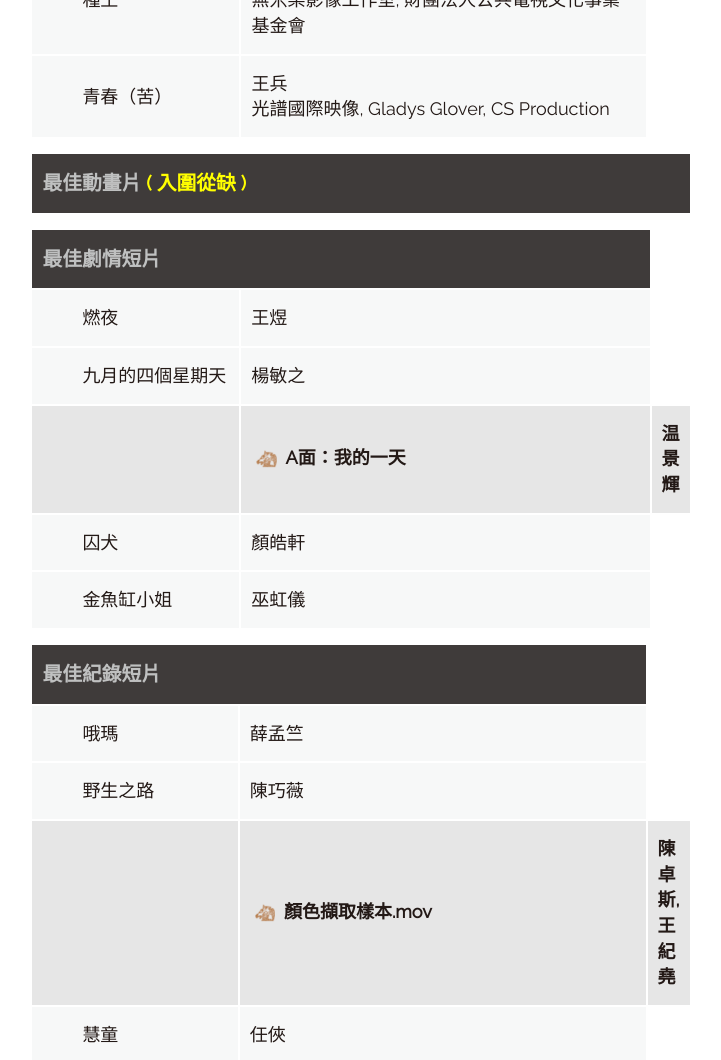
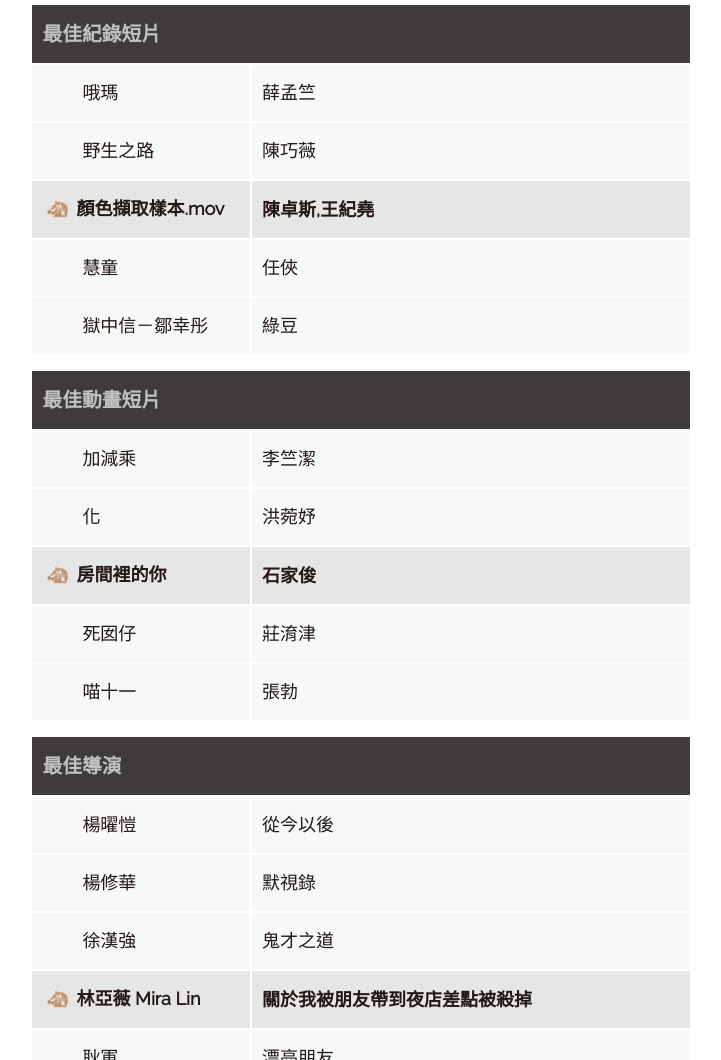
Before and after one commit to FatDangg/goldenhorse, a plain HTML site: page index.html in a window 1280 px wide. Shown: the part 1740-2800 px from the top of the page, without its empty margins (279-1000 px from the left). Drawn offline with Linux system fonts and the light colour scheme; a script that the page names is missing.

Commit message:
Update index.html

```diff
--- a/index.html
+++ b/index.html
@@ -703,25 +703,25 @@ a:hover.text-person-article { 	color: #B37642 !important;
 				</colgroup><tbody><tr><th colspan="2">最佳劇情片 </th></tr>  <tr class="">  <td><a href="https://www.goldenhorse.org.tw/film/about/archive/detail/3895"><div>從今以後</div></a></td>  <td>先響電影有限公司, Mise en Scene Film Production Ltd.</td>  </tr>  <tr class="">  <td><a href="https://www.goldenhorse.org.tw/film/about/archive/detail/3853"><div>默視錄</div></a></td>  <td>亞鋼電影公司, 飛望影像有限公司, Films de Force Majeure, Cinema Inutile</td>  </tr>  <tr class="">  <td><a href="https://www.goldenhorse.org.tw/film/about/archive/detail/3899"><div>鬼才之道</div></a></td>  <td>牽猴子股份有限公司, 索尼影業國際製片, 影一製作所股份有限公司, 大慕可可股份有限公司, 有戲娛樂股份有限公司, 奇幻娛樂國際股份有限公司, 一種態度電影股份有限公司</td>  </tr>  <tr class="mark">  <td><img src="horse.png" style="height: 1.5em; vertical-align: middle; margin-right: 0.2em;"><a href="https://www.goldenhorse.org.tw/film/about/archive/detail/4019"><span>一部未完成的電影</span></a></td>  <td>Yingfilms Pte. Ltd., Essential Films</td>  </tr>  <tr class="">  <td><a href="https://www.goldenhorse.org.tw/film/about/archive/detail/4018"><div>漂亮朋友</div></a></td>  <td>Blackfin Production</td>  </tr></tbody></table><table class="table special award"><colgroup>
 					<col class="col-xs-4">
 					<col class="col-xs-8">
-				</colgroup><tbody><tr><th colspan="2">最佳紀錄片 </th></tr>  <tr class="mark">  <td><td><img src="horse.png" style="height: 1.5em; vertical-align: middle; margin-right: 0.2em;"><a href="https://www.goldenhorse.org.tw/film/about/archive/detail/4017"><span>由島至島</span></a></td>  <td>廖克發<br>蜂鳥影像有限公司, 財團法人公共電視文化事業基金會</td>  </tr>  <tr class="">  <td><a href="https://www.goldenhorse.org.tw/film/about/archive/detail/4023"><div>雪水消融的季節</div></a></td>  <td>羅苡珊<br>希望影視行銷股份有限公司</td>  </tr>  <tr class="">  <td><a href="https://www.goldenhorse.org.tw/film/about/archive/detail/4025"><div>曦曦</div></a></td>  <td>吳璠<br>宇宙子媒體藝術有限公司</td>  </tr>  <tr class="">  <td><a href="https://www.goldenhorse.org.tw/film/about/archive/detail/4021"><div>種土</div></a></td>  <td>顏蘭權<br>無米樂影像工作室, 財團法人公共電視文化事業基金會</td>  </tr>  <tr class="">  <td><a href="https://www.goldenhorse.org.tw/film/about/archive/detail/4016"><div>青春（苦）</div></a></td>  <td>王兵<br>光譜國際映像, Gladys Glover, CS Production</td>  </tr></tbody></table><table class="table special award"><colgroup>
+				</colgroup><tbody><tr><th colspan="2">最佳紀錄片 </th></tr>  <tr class="mark">  <td><img src="horse.png" style="height: 1.5em; vertical-align: middle; margin-right: 0.2em;"><a href="https://www.goldenhorse.org.tw/film/about/archive/detail/4017"><span>由島至島</span></a></td>  <td>廖克發<br>蜂鳥影像有限公司, 財團法人公共電視文化事業基金會</td>  </tr>  <tr class="">  <td><a href="https://www.goldenhorse.org.tw/film/about/archive/detail/4023"><div>雪水消融的季節</div></a></td>  <td>羅苡珊<br>希望影視行銷股份有限公司</td>  </tr>  <tr class="">  <td><a href="https://www.goldenhorse.org.tw/film/about/archive/detail/4025"><div>曦曦</div></a></td>  <td>吳璠<br>宇宙子媒體藝術有限公司</td>  </tr>  <tr class="">  <td><a href="https://www.goldenhorse.org.tw/film/about/archive/detail/4021"><div>種土</div></a></td>  <td>顏蘭權<br>無米樂影像工作室, 財團法人公共電視文化事業基金會</td>  </tr>  <tr class="">  <td><a href="https://www.goldenhorse.org.tw/film/about/archive/detail/4016"><div>青春（苦）</div></a></td>  <td>王兵<br>光譜國際映像, Gladys Glover, CS Production</td>  </tr></tbody></table><table class="table special award"><colgroup>
 					<col class="col-xs-4">
 					<col class="col-xs-8">
 				</colgroup><tbody><tr><th colspan="2">最佳動畫片  <span class="text-spot-light">( 入圍從缺 )</span></th></tr></tbody></table><table class="table special award"><colgroup>
 					<col class="col-xs-4">
 					<col class="col-xs-8">
-				</colgroup><tbody><tr><th colspan="2">最佳劇情短片 </th></tr>  <tr class="">  <td><a href="https://www.goldenhorse.org.tw/film/about/archive/detail/3901"><div>燃夜</div></a></td>  <td>王煜<br></td>  </tr>  <tr class="">  <td><a href="https://www.goldenhorse.org.tw/film/about/archive/detail/3892"><div>九月的四個星期天</div></a></td>  <td>楊敏之<br></td>  </tr>  <tr class="mark">  <td><td><img src="horse.png" style="height: 1.5em; vertical-align: middle; margin-right: 0.2em;"><a href="https://www.goldenhorse.org.tw/film/about/archive/detail/3887"><span>A面：我的一天</span></a></td>  <td>温景輝<br></td>  </tr>  <tr class="">  <td><a href="https://www.goldenhorse.org.tw/film/about/archive/detail/3904"><div>囚犬</div></a></td>  <td>顏皓軒<br></td>  </tr>  <tr class="">  <td><a href="https://www.goldenhorse.org.tw/film/about/archive/detail/3898"><div>金魚缸小姐</div></a></td>  <td>巫虹儀<br></td>  </tr></tbody></table><table class="table special award"><colgroup>
+				</colgroup><tbody><tr><th colspan="2">最佳劇情短片 </th></tr>  <tr class="">  <td><a href="https://www.goldenhorse.org.tw/film/about/archive/detail/3901"><div>燃夜</div></a></td>  <td>王煜<br></td>  </tr>  <tr class="">  <td><a href="https://www.goldenhorse.org.tw/film/about/archive/detail/3892"><div>九月的四個星期天</div></a></td>  <td>楊敏之<br></td>  </tr>  <tr class="mark">  <td><img src="horse.png" style="height: 1.5em; vertical-align: middle; margin-right: 0.2em;"><a href="https://www.goldenhorse.org.tw/film/about/archive/detail/3887"><span>A面：我的一天</span></a></td>  <td>温景輝<br></td>  </tr>  <tr class="">  <td><a href="https://www.goldenhorse.org.tw/film/about/archive/detail/3904"><div>囚犬</div></a></td>  <td>顏皓軒<br></td>  </tr>  <tr class="">  <td><a href="https://www.goldenhorse.org.tw/film/about/archive/detail/3898"><div>金魚缸小姐</div></a></td>  <td>巫虹儀<br></td>  </tr></tbody></table><table class="table special award"><colgroup>
 					<col class="col-xs-4">
 					<col class="col-xs-8">
-				</colgroup><tbody><tr><th colspan="2">最佳紀錄短片 </th></tr>  <tr class="">  <td><a href="https://www.goldenhorse.org.tw/film/about/archive/detail/3922"><div>哦瑪</div></a></td>  <td>薛孟竺<br></td>  </tr>  <tr class="">  <td><a href="https://www.goldenhorse.org.tw/film/about/archive/detail/3909"><div>野生之路</div></a></td>  <td>陳巧薇<br></td>  </tr>  <tr class="mark">  <td><td><img src="horse.png" style="height: 1.5em; vertical-align: middle; margin-right: 0.2em;"><a href="https://www.goldenhorse.org.tw/film/about/archive/detail/3915"><span>顏色擷取樣本.mov</span></a></td>  <td>陳卓斯,王紀堯<br></td>  </tr>  <tr class="">  <td><a href="https://www.goldenhorse.org.tw/film/about/archive/detail/3925"><div>慧童</div></a></td>  <td>任俠<br></td>  </tr>  <tr class="">  <td><a href="https://www.goldenhorse.org.tw/film/about/archive/detail/3918"><div>獄中信－鄒幸彤</div></a></td>  <td>綠豆<br></td>  </tr></tbody></table><table class="table special award"><colgroup>
+				</colgroup><tbody><tr><th colspan="2">最佳紀錄短片 </th></tr>  <tr class="">  <td><a href="https://www.goldenhorse.org.tw/film/about/archive/detail/3922"><div>哦瑪</div></a></td>  <td>薛孟竺<br></td>  </tr>  <tr class="">  <td><a href="https://www.goldenhorse.org.tw/film/about/archive/detail/3909"><div>野生之路</div></a></td>  <td>陳巧薇<br></td>  </tr>  <tr class="mark">  <td><img src="horse.png" style="height: 1.5em; vertical-align: middle; margin-right: 0.2em;"><a href="https://www.goldenhorse.org.tw/film/about/archive/detail/3915"><span>顏色擷取樣本.mov</span></a></td>  <td>陳卓斯,王紀堯<br></td>  </tr>  <tr class="">  <td><a href="https://www.goldenhorse.org.tw/film/about/archive/detail/3925"><div>慧童</div></a></td>  <td>任俠<br></td>  </tr>  <tr class="">  <td><a href="https://www.goldenhorse.org.tw/film/about/archive/detail/3918"><div>獄中信－鄒幸彤</div></a></td>  <td>綠豆<br></td>  </tr></tbody></table><table class="table special award"><colgroup>
 					<col class="col-xs-4">
 					<col class="col-xs-8">
-				</colgroup><tbody><tr><th colspan="2">最佳動畫短片 </th></tr>  <tr class="">  <td><a href="https://www.goldenhorse.org.tw/film/about/archive/detail/3932"><div>加減乘</div></a></td>  <td>李竺潔<br></td>  </tr>  <tr class="">  <td><a href="https://www.goldenhorse.org.tw/film/about/archive/detail/3936"><div>化</div></a></td>  <td>洪菀妤<br></td>  </tr>  <tr class="mark">  <td><td><img src="horse.png" style="height: 1.5em; vertical-align: middle; margin-right: 0.2em;"><a href="https://www.goldenhorse.org.tw/film/about/archive/detail/3938"><span>房間裡的你</span></a></td>  <td>石家俊<br></td>  </tr>  <tr class="">  <td><a href="https://www.goldenhorse.org.tw/film/about/archive/detail/3941"><div>死囡仔</div></a></td>  <td>莊淯津<br></td>  </tr>  <tr class="">  <td><a href="https://www.goldenhorse.org.tw/film/about/archive/detail/3929"><div>喵十一</div></a></td>  <td>張勃<br></td>  </tr></tbody></table><table class="table special award"><colgroup>
+				</colgroup><tbody><tr><th colspan="2">最佳動畫短片 </th></tr>  <tr class="">  <td><a href="https://www.goldenhorse.org.tw/film/about/archive/detail/3932"><div>加減乘</div></a></td>  <td>李竺潔<br></td>  </tr>  <tr class="">  <td><a href="https://www.goldenhorse.org.tw/film/about/archive/detail/3936"><div>化</div></a></td>  <td>洪菀妤<br></td>  </tr>  <tr class="mark">  <td><img src="horse.png" style="height: 1.5em; vertical-align: middle; margin-right: 0.2em;"><a href="https://www.goldenhorse.org.tw/film/about/archive/detail/3938"><span>房間裡的你</span></a></td>  <td>石家俊<br></td>  </tr>  <tr class="">  <td><a href="https://www.goldenhorse.org.tw/film/about/archive/detail/3941"><div>死囡仔</div></a></td>  <td>莊淯津<br></td>  </tr>  <tr class="">  <td><a href="https://www.goldenhorse.org.tw/film/about/archive/detail/3929"><div>喵十一</div></a></td>  <td>張勃<br></td>  </tr></tbody></table><table class="table special award"><colgroup>
 					<col class="col-xs-4">
 					<col class="col-xs-8">
 				</colgroup><tbody><tr><th colspan="2">最佳導演 </th></tr>  <tr class=""><td><div>楊曜愷</div></td>  <td><a href="https://www.goldenhorse.org.tw/film/about/archive/detail/3895">從今以後</a></td></tr>  <tr class=""><td><div>楊修華</div></td>  <td><a href="https://www.goldenhorse.org.tw/film/about/archive/detail/3853">默視錄</a></td></tr>  <tr class=""><td><div>徐漢強</div></td>  <td><a href="https://www.goldenhorse.org.tw/film/about/archive/detail/3899">鬼才之道</a></td></tr>  <tr class="mark"><td><img src="horse.png" style="height: 1.5em; vertical-align: middle; margin-right: 0.2em;"><span>林亞薇  Mira Lin</span></td>  <td><a href="https://www.youtube.com/watch?v=pqF6k208czY" target="_blank">關於我被朋友帶到夜店差點被殺掉</a></td></tr>  <tr class=""><td><div>耿軍</div></td>  <td><a href="https://www.goldenhorse.org.tw/film/about/archive/detail/4018">漂亮朋友</a></td></tr></tbody></table><table class="table special award"><colgroup>
 					<col class="col-xs-4">
 					<col class="col-xs-8">
-				</colgroup><tbody><tr><th colspan="2">最佳男主角 </th></tr>  <tr class=""><td><div>喜翔</div></td>  <td><a href="https://www.goldenhorse.org.tw/film/about/archive/detail/3889">春行</a></td></tr>  <tr class=""><td><div>張震</div></td>  <td><a href="https://www.goldenhorse.org.tw/film/about/archive/detail/3944">餘燼</a></td></tr>  <tr class=""><td><div>游學修</div></td>  <td><a href="https://www.goldenhorse.org.tw/film/about/archive/detail/3955">看我今天怎麼說</a></td></tr>  <tr class=""><td><div>Wanlop RUNGKUMJAD</div></td>  <td><a href="https://www.goldenhorse.org.tw/film/about/archive/detail/3964">白衣蒼狗</a></td></tr>  <tr class="mark"><td><div>張志勇</div></td>  <td><img src="horse.png" style="height: 1.5em; vertical-align: middle; margin-right: 0.2em;"><a href="https://www.goldenhorse.org.tw/film/about/archive/detail/4018"><span>漂亮朋友</span></a></td></tr></tbody></table><table class="table special award"><colgroup>
+				</colgroup><tbody><tr><th colspan="2">最佳男主角 </th></tr>  <tr class=""><td><div>喜翔</div></td>  <td><a href="https://www.goldenhorse.org.tw/film/about/archive/detail/3889">春行</a></td></tr>  <tr class=""><td><div>張震</div></td>  <td><a href="https://www.goldenhorse.org.tw/film/about/archive/detail/3944">餘燼</a></td></tr>  <tr class=""><td><div>游學修</div></td>  <td><a href="https://www.goldenhorse.org.tw/film/about/archive/detail/3955">看我今天怎麼說</a></td></tr>  <tr class=""><td><div>Wanlop RUNGKUMJAD</div></td>  <td><a href="https://www.goldenhorse.org.tw/film/about/archive/detail/3964">白衣蒼狗</a></td></tr>  <tr class="mark"><td><img src="horse.png" style="height: 1.5em; vertical-align: middle; margin-right: 0.2em;"><span>張志勇</span></td>  <td><a href="https://www.goldenhorse.org.tw/film/about/archive/detail/4018">漂亮朋友</a></td></tr></tbody></table><table class="table special award"><colgroup>
 					<col class="col-xs-4">
 					<col class="col-xs-8">
 				</colgroup><tbody><tr><th colspan="2">最佳女主角 </th></tr>  <tr class=""><td><div>區嘉雯</div></td>  <td><a href="https://www.goldenhorse.org.tw/film/about/archive/detail/3895">從今以後</a></td></tr>  <tr class=""><td><div>夏于喬</div></td>  <td><a href="https://www.goldenhorse.org.tw/film/about/archive/detail/3948">小雁與吳愛麗</a></td></tr>  <tr class="mark"><td><div>鍾雪瑩</div></td>  <td><a href="https://www.goldenhorse.org.tw/film/about/archive/detail/3955">看我今天怎麼說</a></td></tr>  <tr class=""><td><div>張艾嘉</div></td>  <td><a href="https://www.goldenhorse.org.tw/film/about/archive/detail/4001">女兒的女兒</a></td></tr>  <tr class=""><td><div>吳君如</div></td>  <td><a href="https://www.goldenhorse.org.tw/film/about/archive/detail/4012">我談的那場戀愛</a></td></tr></tbody></table><table class="table special award"><colgroup>
```
